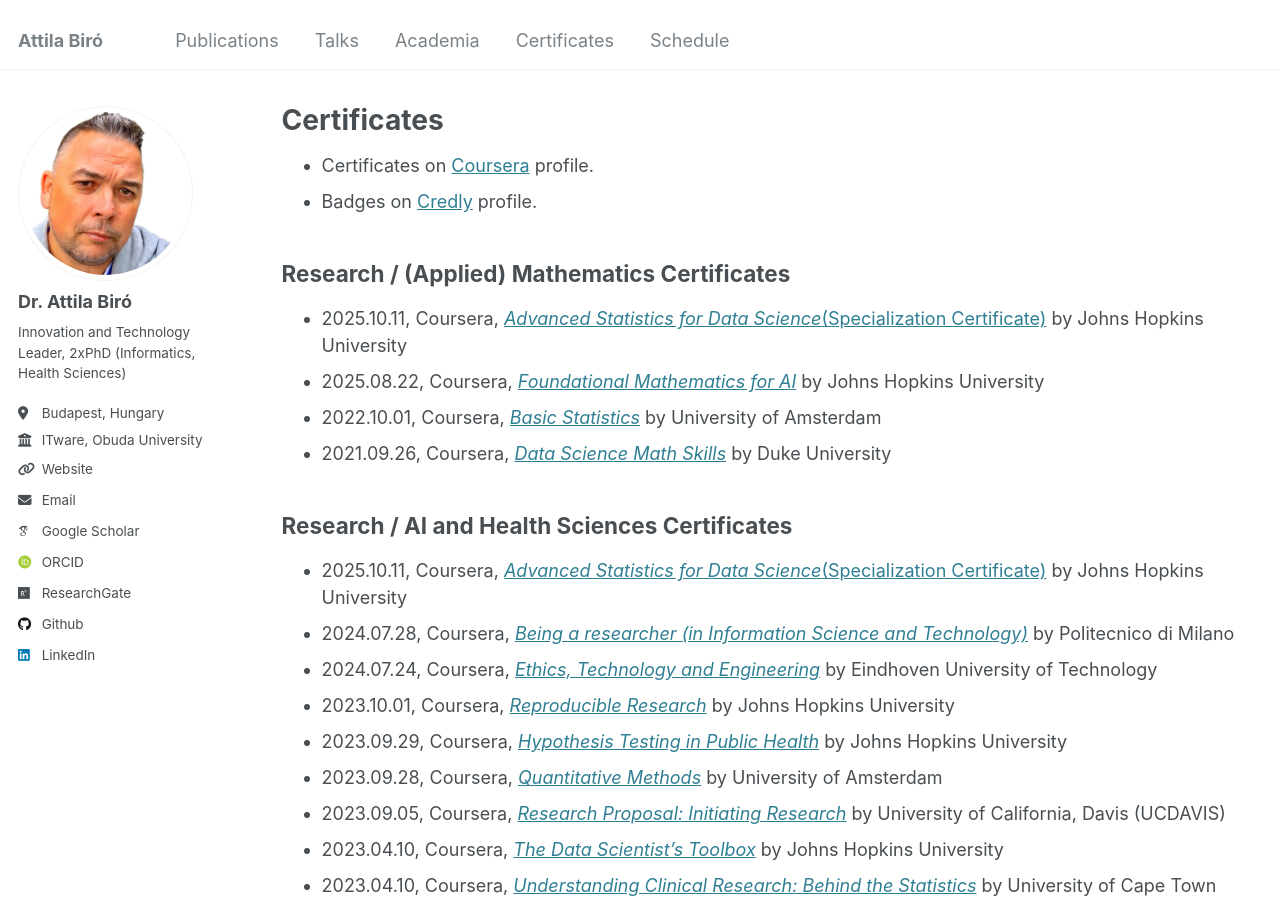
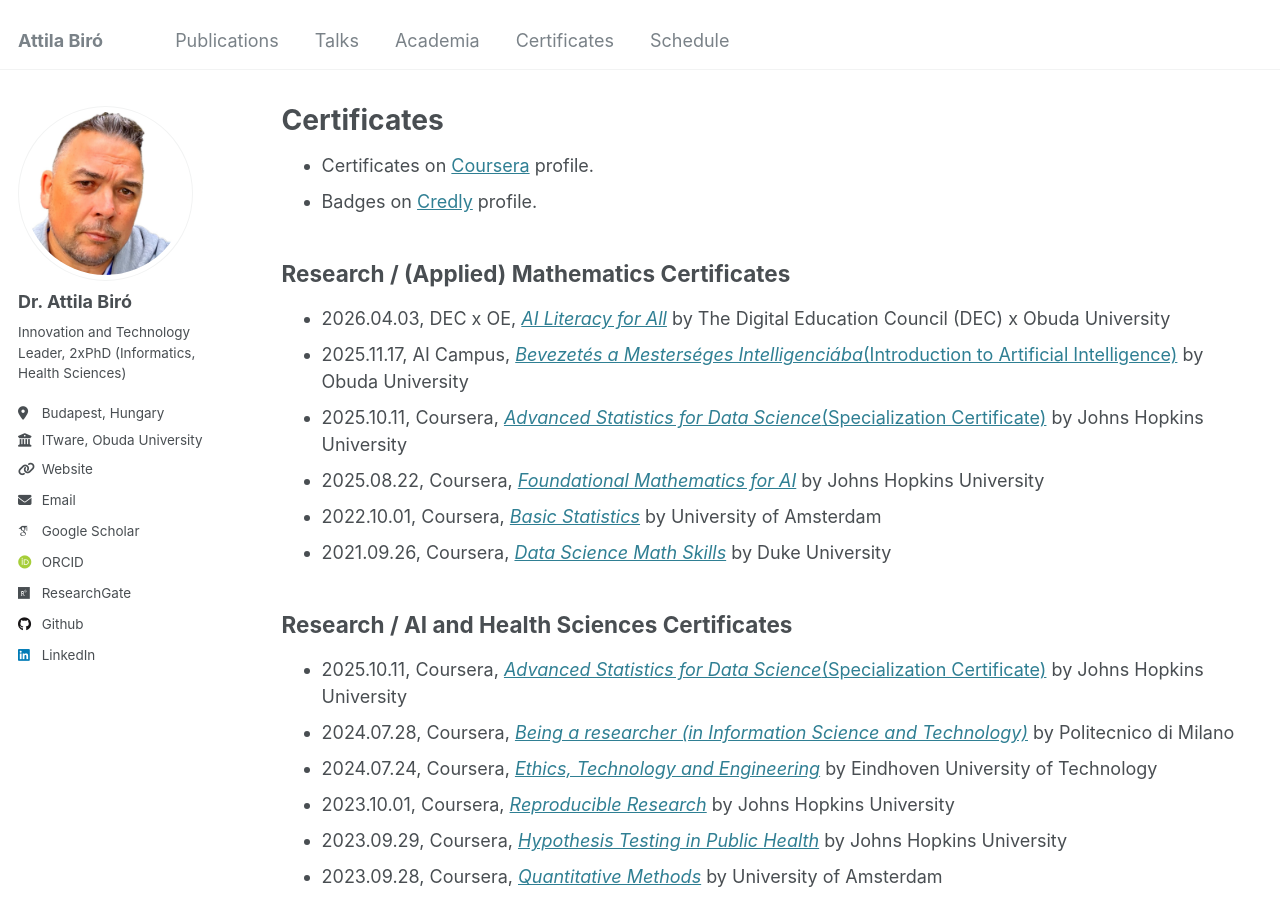
Before and after one commit to biroka/biroka.github.io, a Jekyll site: the page built from _pages/certificates.md, in a window 1280 px wide and 900 px high. Built offline with Jekyll 4.4.1, drawn with Linux system fonts in a browser that asks for light colours; some web fonts are replaced.

Commit message:
Add new AI literacy and AI introduction certificates

```diff
--- a/_pages/certificates.md
+++ b/_pages/certificates.md
@@ -10,6 +10,8 @@ author_profile: true
 
 ##  Research / (Applied) Mathematics Certificates
 
+* 2026.04.03, DEC x OE, [_AI Literacy for All_](https://github.com/biroka/PhD/blob/main/certificates/Biro_Attila_OE_AI_Literacy_for_All_rk08m3mh7a-2026-04-03.pdf) by The Digital Education Council (DEC) x Obuda University
+* 2025.11.17, AI Campus, [_Bevezetés a Mesterséges Intelligenciába_(Introduction to Artificial Intelligence)](https://github.com/biroka/PhD/blob/main/certificates/OE_AI_bevezetes_Oklevel_BiroAttila_20251117.pdf) by Obuda University
 * 2025.10.11, Coursera, [_Advanced Statistics for Data Science_(Specialization Certificate)](https://www.coursera.org/account/accomplishments/specialization/QVHY1O680BXE) by Johns Hopkins University
 * 2025.08.22, Coursera, [_Foundational Mathematics for AI_](https://www.coursera.org/account/accomplishments/verify/51QKIZS2DUV1) by Johns Hopkins University
 * 2022.10.01, Coursera, [_Basic Statistics_](https://www.coursera.org/account/accomplishments/verify/JTHFJU6BY4EM) by University of Amsterdam
```
